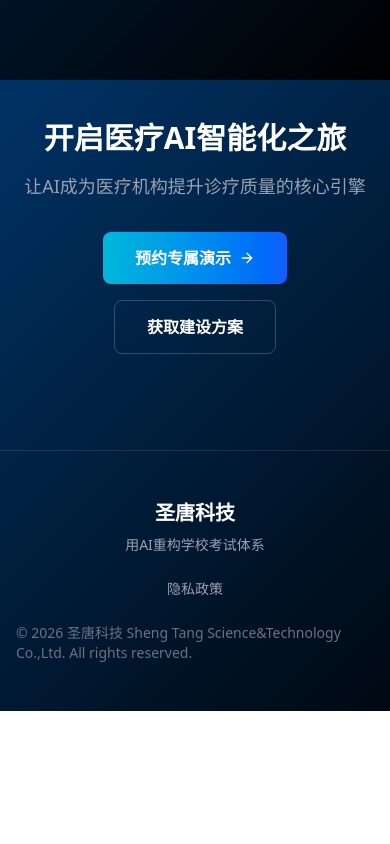
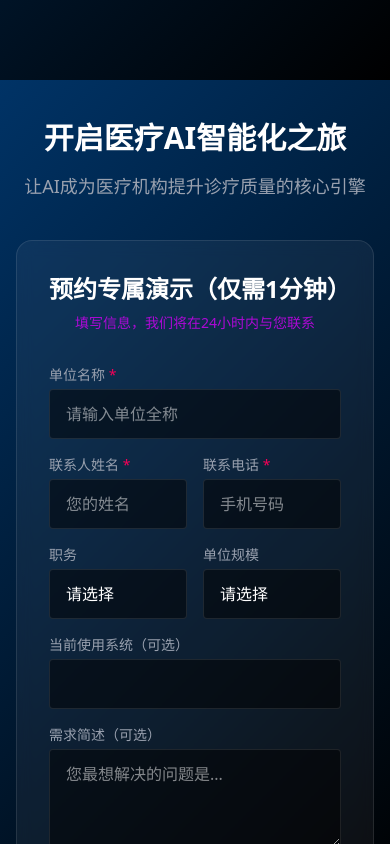
Before and after one commit to luketechonology/ST-website, a Next.js app: page /industry/medical in a window 390 px wide. Shown: the part 8360-9204 px from the top of the page. Before the commit the page ends 9071 px from the top, so only its background shows below. Built offline with nearby package versions, Linux system fonts and the light colour scheme.

Commit message:
fix: 行业页面预约演示按钮改为页内滚动到表单
- 医疗页面新增内嵌DemoForm(industry=医疗)
- 建筑/采矿/医疗页面hero按钮改为#demo锚点
- 所有CTA section添加id=demo
- 消除所有行业页面中的href=/demo跳转

```diff
--- a/app/industry/construction/page.tsx
+++ b/app/industry/construction/page.tsx
@@ -252,9 +252,9 @@ export default function ConstructionPage() {
                     </p>
 
                     <div className="flex flex-wrap items-center justify-center gap-4">
-                        <Link href="/demo" className="px-8 py-3.5 rounded-lg bg-gradient-to-r from-amber-500 to-orange-600 text-white font-semibold hover:shadow-lg hover:shadow-amber-500/25 transition-all hover:-translate-y-0.5">
+                        <a href="#demo" className="px-8 py-3.5 rounded-lg bg-gradient-to-r from-amber-500 to-orange-600 text-white font-semibold hover:shadow-lg hover:shadow-amber-500/25 transition-all hover:-translate-y-0.5">
                             预约演示
-                        </Link>
+                        </a>
                         <a href="#scenarios" className="px-8 py-3.5 rounded-lg border border-white/20 text-white font-semibold hover:bg-white/5 transition-all">
                             了解解决方案
                         </a>
@@ -557,7 +557,7 @@ export default function ConstructionPage() {
             </section>
 
             {/* ═══ CTA ═══ */}
-            <section className="relative py-24">
+            <section id="demo" className="relative py-24">
                 <div className="absolute inset-0 bg-[radial-gradient(ellipse_at_bottom,_var(--tw-gradient-stops))] from-amber-900/25 via-orange-900/10 to-transparent"></div>
                 <div className="container mx-auto px-4 relative z-10">
                     <div className="max-w-3xl mx-auto">
--- a/app/industry/medical/page.tsx
+++ b/app/industry/medical/page.tsx
@@ -30,6 +30,7 @@ import {
 } from "lucide-react";
 import { useState, useEffect, useRef } from "react";
 import Link from "next/link";
+import DemoForm from "@/components/demo/DemoForm";
 
 /* ─── Animated Counter ─── */
 function AnimatedNumber({ target, suffix = "" }: { target: number; suffix?: string }) {
@@ -203,9 +204,9 @@ export default function MedicalPage() {
                     </p>
 
                     <div className="flex flex-wrap items-center justify-center gap-4">
-                        <Link href="/demo" className="px-8 py-3.5 rounded-lg bg-gradient-to-r from-cyan-500 to-blue-600 text-white font-semibold hover:shadow-lg hover:shadow-cyan-500/25 transition-all hover:-translate-y-0.5">
+                        <a href="#demo" className="px-8 py-3.5 rounded-lg bg-gradient-to-r from-cyan-500 to-blue-600 text-white font-semibold hover:shadow-lg hover:shadow-cyan-500/25 transition-all hover:-translate-y-0.5">
                             预约演示
-                        </Link>
+                        </a>
                         <a href="#scenarios" className="px-8 py-3.5 rounded-lg border border-white/20 text-white font-semibold hover:bg-white/5 transition-all">
                             了解解决方案
                         </a>
@@ -426,22 +427,19 @@ export default function MedicalPage() {
             </section>
 
             {/* ═══ CTA ═══ */}
-            <section className="relative py-24">
+            <section id="demo" className="relative py-24">
                 <div className="absolute inset-0 bg-[radial-gradient(ellipse_at_bottom,_var(--tw-gradient-stops))] from-brand-blue/25 via-brand-purple/10 to-transparent"></div>
-                <div className="container mx-auto px-4 relative z-10 text-center">
-                    <h2 className="text-3xl md:text-5xl font-bold text-white mb-4">
-                        开启医疗AI智能化之旅
-                    </h2>
-                    <p className="text-gray-400 text-lg mb-8 max-w-2xl mx-auto">
-                        让AI成为医疗机构提升诊疗质量的核心引擎
-                    </p>
-                    <div className="flex flex-wrap items-center justify-center gap-4">
-                        <Link href="/demo" className="px-8 py-3.5 rounded-lg bg-gradient-to-r from-cyan-500 to-blue-600 text-white font-semibold hover:shadow-lg hover:shadow-cyan-500/25 transition-all hover:-translate-y-0.5 inline-flex items-center gap-2">
-                            预约专属演示 <ArrowRight className="w-4 h-4" />
-                        </Link>
-                        <Link href="/demo" className="px-8 py-3.5 rounded-lg border border-white/20 text-white font-semibold hover:bg-white/5 transition-all">
-                            获取建设方案
-                        </Link>
+                <div className="container mx-auto px-4 relative z-10">
+                    <div className="max-w-3xl mx-auto">
+                        <div className="text-center mb-10">
+                            <h2 className="text-3xl md:text-5xl font-bold text-white mb-4">
+                                开启医疗AI智能化之旅
+                            </h2>
+                            <p className="text-gray-400 text-lg">
+                                让AI成为医疗机构提升诊疗质量的核心引擎
+                            </p>
+                        </div>
+                        <DemoForm industry="医疗" />
                     </div>
                 </div>
             </section>
--- a/app/industry/mining/page.tsx
+++ b/app/industry/mining/page.tsx
@@ -222,9 +222,9 @@ export default function MiningPage() {
                     </p>
 
                     <div className="flex flex-wrap items-center justify-center gap-4">
-                        <Link href="/demo" className="px-8 py-3.5 rounded-lg bg-gradient-to-r from-emerald-500 to-teal-600 text-white font-semibold hover:shadow-lg hover:shadow-emerald-500/25 transition-all hover:-translate-y-0.5 inline-flex items-center gap-2">
+                        <a href="#demo" className="px-8 py-3.5 rounded-lg bg-gradient-to-r from-emerald-500 to-teal-600 text-white font-semibold hover:shadow-lg hover:shadow-emerald-500/25 transition-all hover:-translate-y-0.5 inline-flex items-center gap-2">
                             获取专属解决方案 <ArrowRight className="w-4 h-4" />
-                        </Link>
+                        </a>
                         <a href="#scenarios" className="px-8 py-3.5 rounded-lg border border-white/20 text-white font-semibold hover:bg-white/5 transition-all">
                             了解核心应用
                         </a>
@@ -418,7 +418,7 @@ export default function MiningPage() {
             </section>
 
             {/* ═══ CTA ═══ */}
-            <section className="relative py-24">
+            <section id="demo" className="relative py-24">
                 <div className="absolute inset-0 bg-[radial-gradient(ellipse_at_bottom,_var(--tw-gradient-stops))] from-emerald-900/25 via-teal-900/10 to-transparent"></div>
                 <div className="container mx-auto px-4 relative z-10">
                     <div className="max-w-3xl mx-auto">
```
